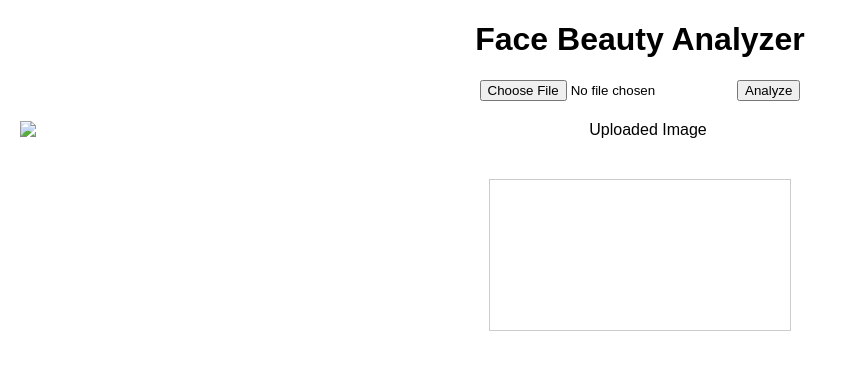
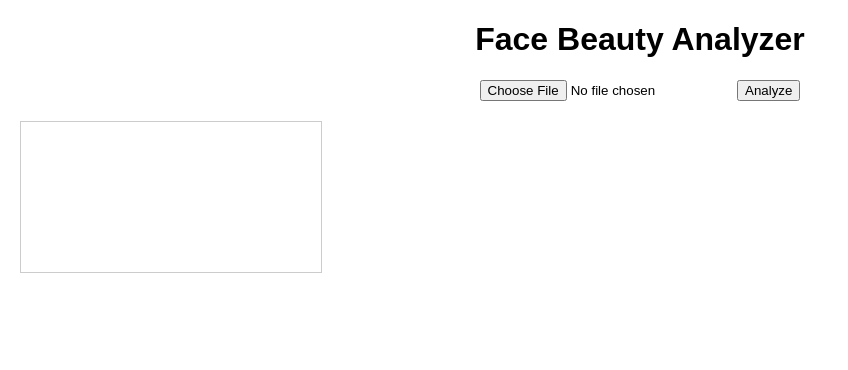
Before and after one commit to christlooker/analysis, a plain HTML site: page index.html in a window 1280 px wide. Shown: the whole page, without its empty margins (0-848 px from the left). Drawn offline with Linux system fonts and the light colour scheme.

Commit message:
Update index.html

```diff
--- a/index.html
+++ b/index.html
@@ -14,11 +14,7 @@
       border: 1px solid #ccc;
       max-width: 100%;
       margin-top: 20px;
-    }
-    img {
-      max-width: 100%;
       display: block;
-      margin: 20px auto;
     }
   </style>
 </head>
@@ -32,10 +28,7 @@
 
   <p id="result"></p>
 
-  <!-- Image Preview -->
-  <img id="uploadedImage" alt="Uploaded Image" />
-
-  <!-- Canvas for red lines -->
+  <!-- Only canvas now -->
   <canvas id="overlayCanvas"></canvas>
 
   <script src="script.js"></script>
```
